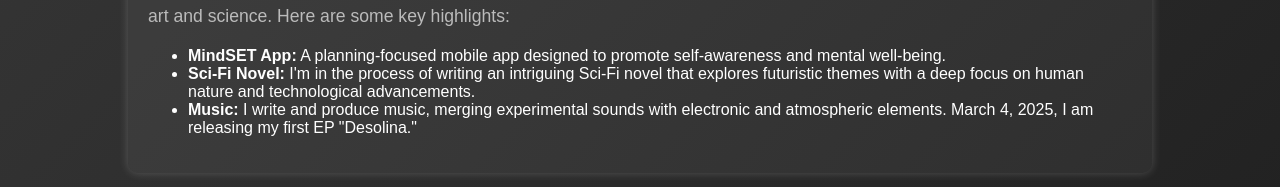
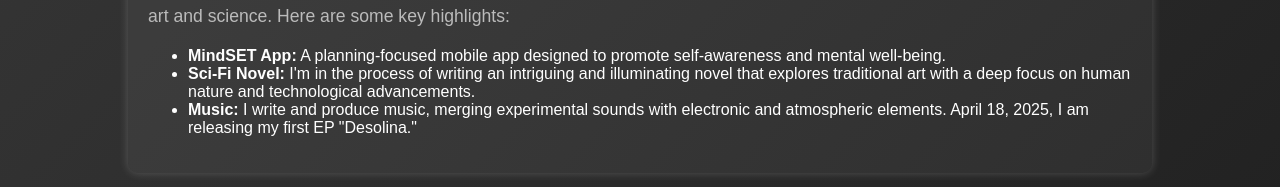
Before and after one commit to valeriefm/valeriefm.github.io, a plain HTML site: page index.html in a window 1280 px wide. Shown: the part 582-769 px from the top of the page. Drawn offline with Linux system fonts and the light colour scheme.

Commit message:
Update index.html

```diff
--- a/index.html
+++ b/index.html
@@ -126,8 +126,8 @@
       </p>
       <ul>
         <li><strong>MindSET App:</strong> A planning-focused mobile app designed to promote self-awareness and mental well-being.</li>
-        <li><strong>Sci-Fi Novel:</strong> I'm in the process of writing an intriguing Sci-Fi novel that explores futuristic themes with a deep focus on human nature and technological advancements.</li>
-        <li><strong>Music:</strong> I write and produce music, merging experimental sounds with electronic and atmospheric elements. March 4, 2025, I am releasing my first EP "Desolina."</li>
+        <li><strong>Sci-Fi Novel:</strong> I'm in the process of writing an intriguing and illuminating novel that explores traditional art with a deep focus on human nature and technological advancements.</li>
+        <li><strong>Music:</strong> I write and produce music, merging experimental sounds with electronic and atmospheric elements. April 18, 2025, I am releasing my first EP "Desolina."</li>
       </ul>
     </div>
 
```
